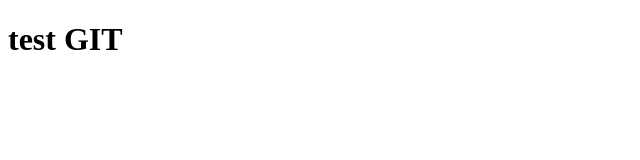
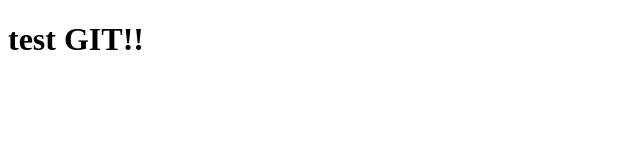
Before and after one commit to Rannumianda280792/Tes-Git-rannu, a plain HTML site: page index.html in a window 1280 px wide. Shown: the full height of the page, 0-640 px from the left. Drawn offline with Linux system fonts and the light colour scheme.

Commit message:
tambah seru

```diff
--- a/index.html
+++ b/index.html
@@ -6,6 +6,6 @@
     <title>Document</title>
 </head>
 <body>
-    <h1>test GIT</h1>
+    <h1>test GIT!!</h1>
 </body>
 </html>
```
